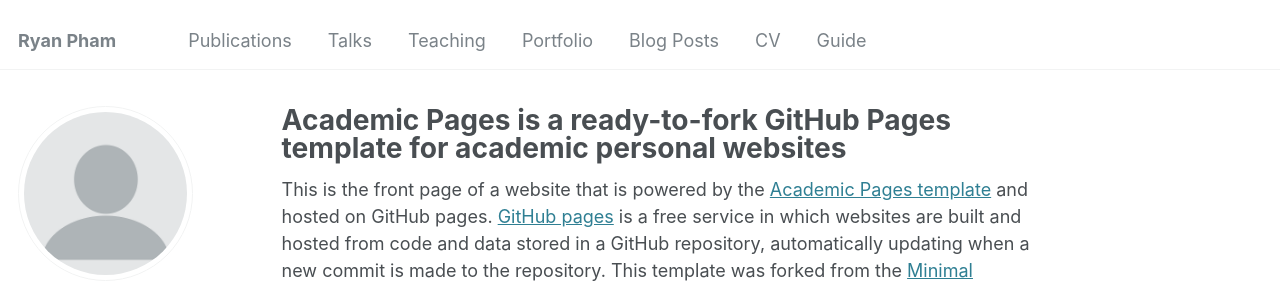
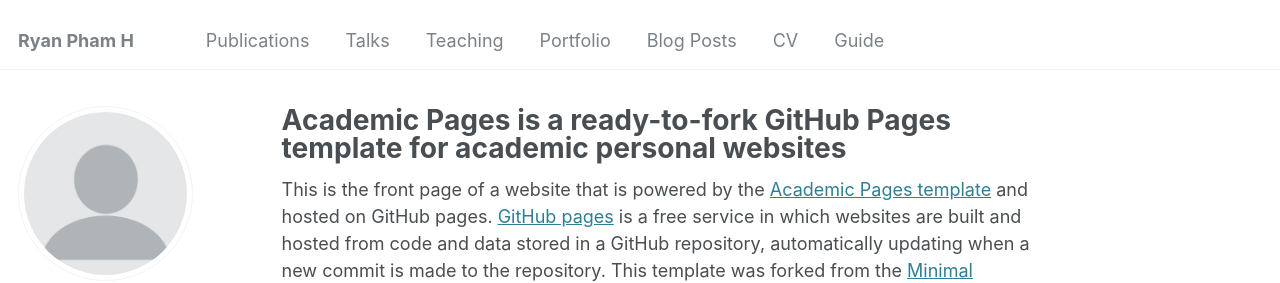
Before and after one commit to rpham0306/rpham0306.github.io, a Jekyll site: the page built from _pages/about.md, in a window 1280 px wide. Shown: the top 283 px of the page. Built offline with Jekyll 4.4.1, drawn with Linux system fonts in a browser that asks for light colours; some web fonts are replaced.

```diff
--- a/_config.yml
+++ b/_config.yml
@@ -8,7 +8,7 @@
 
 # Basic Site Settings
 locale                   : "en-US"
-title                    : "Ryan Pham"
+title                    : "Ryan Pham H"
 title_separator          : "-"
 name                     : &name "Your Name"
 description              : &description "personal description"
```
